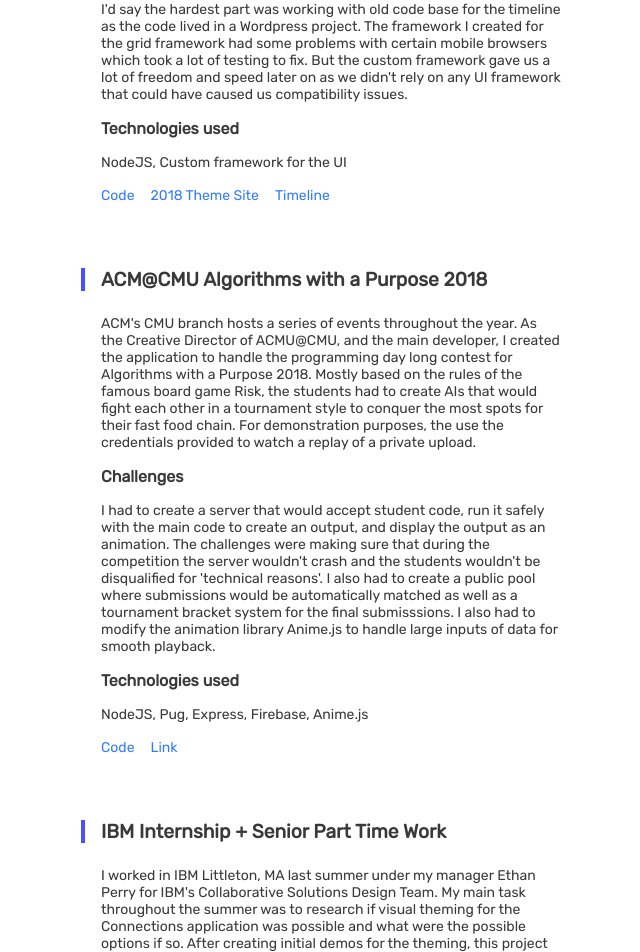
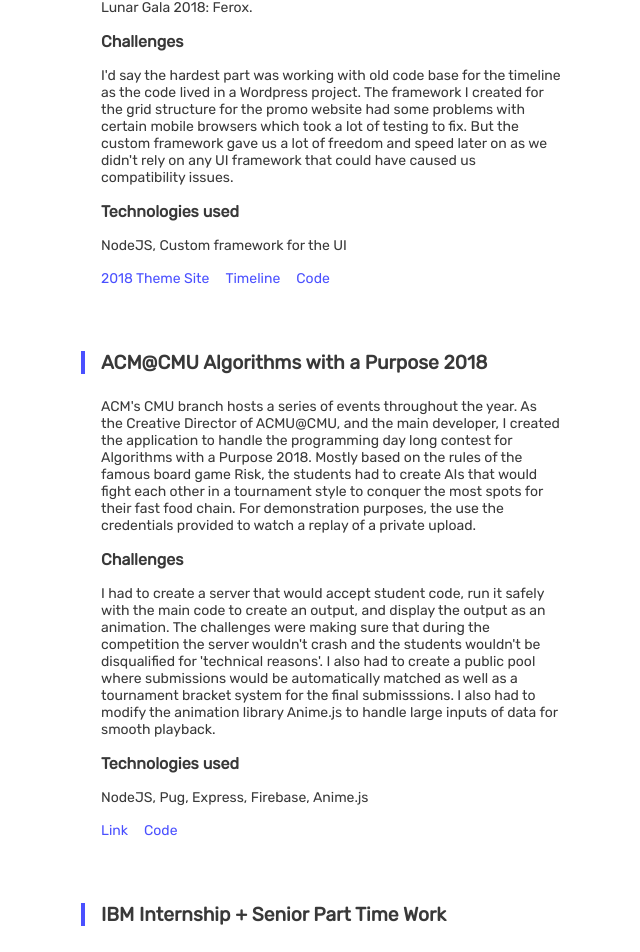
Before and after one commit to denizsokullu/portfolio, a React (Create React App) app: page / in a window 1280 px wide. Shown: the part 1528-2480 px from the top of the page, without its empty margins (309-949 px from the left). Built offline with nearby package versions, Linux system fonts and the light colour scheme.

Commit message:
added warning for slow launching projects

```diff
--- a/src/components/Intro.jsx
+++ b/src/components/Intro.jsx
@@ -29,6 +29,7 @@ class Intro extends Component {
         <h1>Hi, I am Deniz :) </h1>
         <p>I am a full stack web developer and this is my website for displaying the links to my projects!</p>
         <p>I graduated from Carnegie Mellon this May with a major in Communication Design and a minor in Computer Science. I have been in web development since freshman year and have been constantly learning since.</p>
+        <p>Since most of the projects are hosted on Heroku for free, it might take a couple seconds for the servers to wake up so be patient!</p>
         <p>You can reach me at denizaydinsokullu@gmail.com!</p>
         <div>
           <span><a href={'https://github.com/denizsokullu'} target='_blank'>Github</a></span>
--- a/src/components/Projects.jsx
+++ b/src/components/Projects.jsx
@@ -36,8 +36,8 @@ const ProjectWrapper = styled.div`
   margin-top:2.5rem;
   & > h1 {
     font-size:1.6rem;
-    color:#4870F8;
-    margin-bottom:2rem;
+    color:#4A50FF;
+    margin-bottom:3rem;
   }
 `
 
@@ -66,10 +66,8 @@ class ProjectChunk extends Component {
           <h3>Technologies used</h3>
           <p> {project.techUsed.join(', ') }</p>
         </div>
+        { project.code && project.link ?
           <div>
-        <span>
-          { project.code !== '' ? <Link to={project.code} text="Code"/> : 'Code not available'}
-        </span>
             <span>
               { project.link !== '' ?
                   typeof project.link === 'object' ?
@@ -79,7 +77,13 @@ class ProjectChunk extends Component {
                    : <Link to={project.link} text="Link"/>
                 : 'Link not available'}
             </span>
+            <span>
+              { project.code !== '' ? <Link to={project.code} text="Code"/> : 'Code not available'}
+            </span>
           </div>
+          : null
+        }
+
       </ProjectChunkWrapper>
     )
   }
--- a/src/data/projectData.js
+++ b/src/data/projectData.js
@@ -2,9 +2,9 @@ const projectData = [
   {
     title:`Quo`,
     desc:`A easy to use prototyping app aimed for building fast prototypes with components. Built using React and Redux with a Firebase database. The project is still ongoing and I am planning to release an alpha by this December. You can play around with the application by dropping in a .sketch file in!`,
-    challenges:`It is a complex application with a Sketch like editor, with functionality to generate live links to preview the prototypes, store & update user content smoothly as the user edits their prototypes. There is also a complicated structure for storing the representation of a prototype, and parsing Sketch File format. This is my first time using Redux in a large scale and I am constantly creating simpler reducers and a more organized & normalized state tree.`,
+    challenges:`It is a complex application with a Sketch like editor, with functionality to generate live links to preview the prototypes, store & update user content smoothly as the user edits their prototypes. There is also a complicated structure for storing the representation of a prototype, and parsing Sketch File format. This is my first time using Redux at a large scale and I am constantly creating simpler reducers and a more organized & normalized state tree.`,
     code:`https://github.com/denizsokullu/quo-app`,
-    link:`http://quo-app-test.herokuapp.com`,
+    link:`https://quo-app-test.herokuapp.com`,
     techUsed:['React', 'React Redux', 'NodeJS', 'Firebase', 'styled-components'],
   },
   {
@@ -12,14 +12,14 @@ const projectData = [
     desc:`A working prototype for a redesign made by Max Stein, this project was born out of the curiousness of how we could enhance the usage of Google Chrome History from finding links faster to many other new ideas we had for it. Check out /sidebar, /browsing-trends and /recent !`,
     challenges:`Applying the Google Material UI to new interactions and components was the core challenge. I had a lot of fun creating smooth animations for the sidebar but wished if the content was actually connected to the history of the user. The data visualizations were simple to create but unfortunately styling them to our needs was pretty hacky as Google was still providing an archaic API for generating the graphs.`,
     code:`https://github.com/denizsokullu/chrome-history`,
-    link:`http://chrome-history.herokuapp.com`,
+    link:`https://chrome-history.herokuapp.com`,
     techUsed:['React','NodeJS','Material-UI Components'],
   },
   {
     title:`Lunar Gala Projects`,
     desc:`Lunar Gala is CMU's biggest student run event which hosts an annual fashion show. Having worked as the main web developer for Lunar Gala since last summer, I had to create a timeline that would show the event 20+ year long history, and also the theme promo website for Lunar Gala 2018: Ferox.`,
-    challenges:`I'd say the hardest part was working with old code base for the timeline as the code lived in a Wordpress project. The framework I created for the grid framework had some problems with certain mobile browsers which took a lot of testing to fix. But the custom framework gave us a lot of freedom and speed later on as we didn't rely on any UI framework that could have caused us compatibility issues.`,
-    code:`http://github.com/denizsokullu/lunar-gala`,
+    challenges:`I'd say the hardest part was working with old code base for the timeline as the code lived in a Wordpress project. The framework I created for the grid structure for the promo website had some problems with certain mobile browsers which took a lot of testing to fix. But the custom framework gave us a lot of freedom and speed later on as we didn't rely on any UI framework that could have caused us compatibility issues.`,
+    code:`https://github.com/denizsokullu/lunar-gala`,
     link:{'2018 Theme Site':`http://2018.lunargala.org`,Timeline:`http://lunargala.org/timeline`},
     techUsed:['NodeJS','Custom framework for the UI'],
   },
@@ -27,13 +27,13 @@ const projectData = [
     title:`ACM@CMU Algorithms with a Purpose 2018`,
     desc:`ACM's CMU branch hosts a series of events throughout the year. As the Creative Director of ACMU@CMU, and the main developer, I created the application to handle the programming day long contest for Algorithms with a Purpose 2018. Mostly based on the rules of the famous board game Risk, the students had to create AIs that would fight each other in a tournament style to conquer the most spots for their fast food chain. For demonstration purposes, the use the credentials provided to watch a replay of a private upload.`,
     challenges:`I had to create a server that would accept student code, run it safely with the main code to create an output, and display the output as an animation. The challenges were making sure that during the competition the server wouldn't crash and the students wouldn't be disqualified for 'technical reasons'. I also had to create a public pool where submissions would be automatically matched as well as a tournament bracket system for the final submisssions. I also had to modify the animation library Anime.js to handle large inputs of data for smooth playback.`,
-    code:`http://github.com/denizsokullu/awap-2018`,
-    link:`http://awap-2018-competition.herokuapp.com`,
+    code:`https://github.com/denizsokullu/awap-2018`,
+    link:`https://awap-2018-competition.herokuapp.com`,
     techUsed:['NodeJS','Pug','Express','Firebase','Anime.js'],
   },
   {
     title:`IBM Internship + Senior Part Time Work`,
-    desc:`I worked in IBM Littleton, MA last summer under my manager Ethan Perry for IBM's Collaborative Solutions Design Team. My main task throughout the summer was to research if visual theming for the Connections application was possible and what were the possible options if so. After creating initial demos for the theming, this project was assigned a team and I stayed for the whole Senior year of my college as a part time employee working remotely to help the team to make theming a reality.`,
+    desc:`I worked in IBM Littleton, MA last summer under my manager Ethan Perry for IBM's Collaborative Solutions Design Team. My main task throughout the summer was to research if theme customization for IBM Connections was possible via a proxy server injecting stylesheets to the responses sent to the users.  After creating initial demos for customization, this project was assigned a team and I stayed for the whole senior year of my college as a part time employee working remotely to help the team to make it accessible to everyone using Connections.`,
     challenges:`This was my first exposure to an Agile development environment with scrums almost every morning and a very organized task management. Technically, I had to learn how Connections worked in the back-end and how the current setup could be used to deliver a theme to the user of an organization. In terms of theming we created an organized stylesheet structure with the simplest variables to apply colors to components across Connections and constantly tested across multiple browsers before releasing the updates.`,
     techUsed:['NodeJS','SASS','Jquery']
   },
@@ -41,25 +41,25 @@ const projectData = [
     title:`Computational Design Projects`,
     desc:`A design class taught by Kyuha Shim, Computational Design let me explore ways to create interesting typography using coding, and also to create a flipbook through coding!`,
     challenges:`Generative Typewriter - initially started as a single animation for text, I turned it into a sandbox for animating text. The project isn't complete as the final goal was to create an exportable version that could be displayed on any website. It was my first time using an online database and learning what 'callback hell' is(Now saved by promises!).
-    Flipbook Generator - was my attempt to write a simple AI that placed shapes of an vector art(mainly cute pets) randomly on the canvas and compared it to the final artwork and improved upon itss placing by slowly mutating its trials. The underlying algorithm known as the Genetic Algorithm was inspired by Dan Shiffman from Coding Train on YouTube!`,
-    code:`http://github.com/denizsokullu/computational-design`,
-    link:`http://computational-design.denizsokullu.com`,
+    Flipbook Generator - was my first attempt to write a simple AI that placed shapes of an vector art(mainly cute pets) randomly on the canvas and compared it to the final artwork and improved upon slowly mutating new solutions from its trials. The underlying algorithm known as the Genetic Algorithm was inspired by Dan Shiffman from Coding Train on YouTube!`,
+    code:`https://github.com/denizsokullu/computational-design`,
+    link:`https://computational-design.denizsokullu.com`,
     techUsed:['React','NodeJS','p5.js'],
   },
   {
     title:`CMU School of Design Census`,
     desc:`As a part of our Junior Communication Design Studio, we had a chance to collect information about CMU School of Design graduates that were located in San Francisco. Our data involved their interests and habits as designers which spanned the last few decades of graduates. We took that information and created a pixel-art interactive website to show the differences between the the different eras of CMU designers in San Francisco.`,
-    challenges:`Creating the assets actually! Those were all done by my group consisting of Natalie Harmon, Christie Chong, Juliana Nam and me.`,
-    code:`http://github.com/denizsokullu/cmu-design-census`,
-    link:`cmu-design-census.denizsokullu.com`,
-    techUsed:['NodeJS','HTML'],
+    challenges:`Creating the pixel assets actually! Those were all done by my group consisting of Natalie Harmon, Christie Chong, Juliana Nam and me.`,
+    code:`https://github.com/denizsokullu/cmu-design-census`,
+    link:`https://cmu-design-census.herokuapp.com`,
+    techUsed:['NodeJS','p5.js','HTML5'],
   },
   {
     title:`The Gap`,
-    desc:`The final project of the Advanced Web Design class, Sara Remi Fields, Ruby He and I thought about depicting the gap in education in the US between different economic classes and locations.`,
+    desc:`The final project of the Advanced Web Design class, Sara Remi Fields, Ruby He and I created a website depicting the gap in education in the US between different economic classes and locations.`,
     challenges:`I think the hardest part about was the time crunch and the fact and using some experimental CSS features such as clipping masks.`,
-    code:`http://github.com/denizsokullu/the-gap`,
-    link:`the-gap.denizsokullu.com`,
+    code:`https://github.com/denizsokullu/the-gap`,
+    link:`https://the-gap.herokuapp.com/`,
     techUsed:['NodeJS','HTML'],
   },
 
--- a/src/index.css
+++ b/src/index.css
@@ -33,10 +33,10 @@ body * {
 
 a{
   text-decoration:none;
-  color:#327BF8;
+  color:#4A50FF;
 }
 a:visited{
-    color:#327BF8;
+    color:#4A50FF;
 }
 a:hover{
   text-decoration: underline;
```
Also changed, not shown: 1 other file (tests, documents, lock files or other folders). Lines whose indentation alone changed are shown as unchanged.
